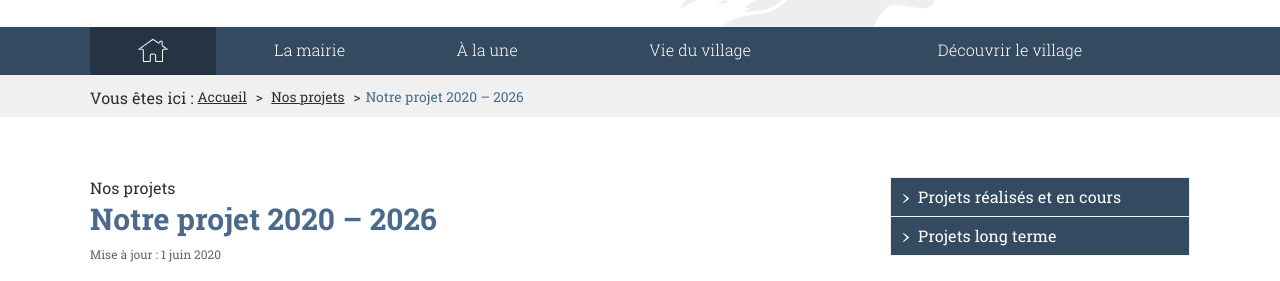
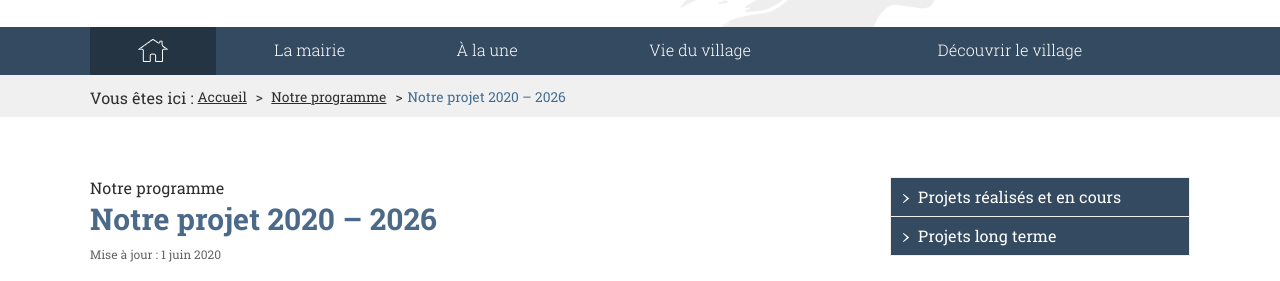
Before and after one commit to Flaux-Village/flaux-village.github.io, a Jekyll site: the page built from naturellementflaux.md, in a window 1280 px wide and 900 px high. Shown: the part 150-431 px from the top of the window. Built offline with Jekyll 4.4.1, drawn with Linux system fonts in a browser that asks for light colours; our own code applies the rules of GitHub Pages for plain Markdown files.

Commit message:
Update naturellementflaux.md

```diff
--- a/naturellementflaux.md
+++ b/naturellementflaux.md
@@ -4,8 +4,8 @@ titre: La mairie | Naturellement Flaux, Notre programme
 description: Portail du village de Flaux
 keywords: mairie, commune, flaux, gard
 titre_page: Notre projet 2020 – 2026
-section: Nos projets
-addresse_section: /projets.html
+section: Notre programme
+addresse_section: /naturellementflaux.html
 date_texte: 1 juin 2020
 illustration: /assets/images/affiche Denis 355.png
 description_illustration: Denis Juvin.
```
Also changed, not shown: other parts of naturellementflaux.md (+2 -2 lines).
